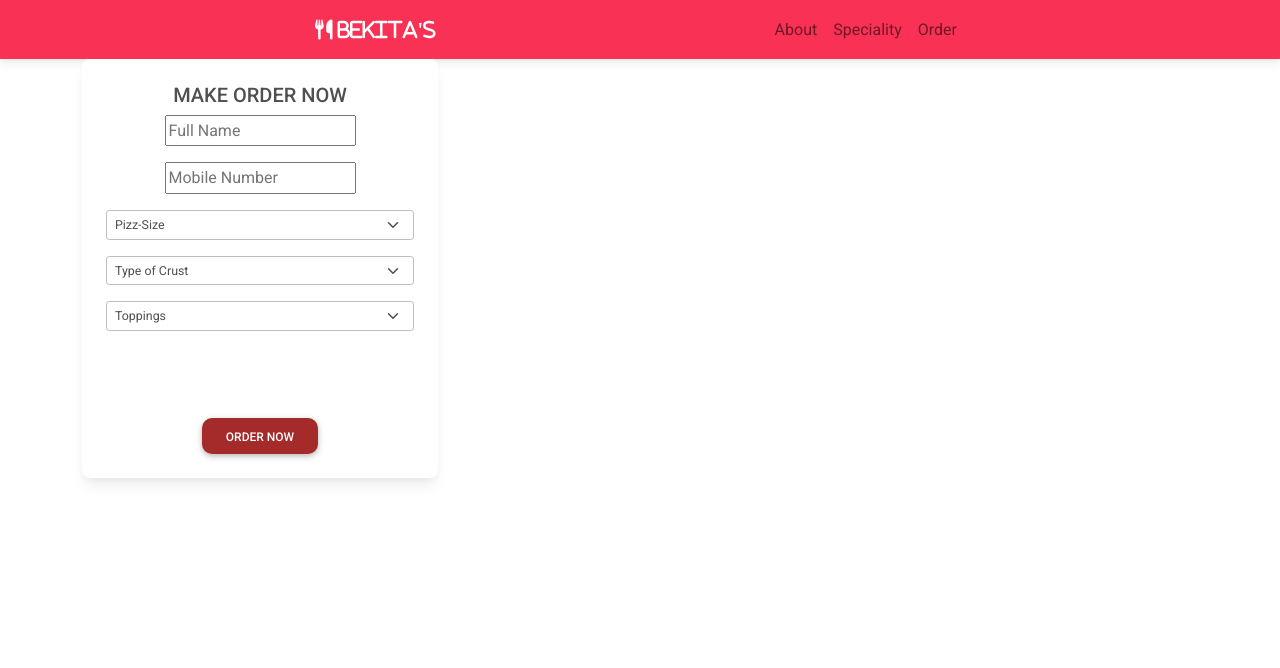
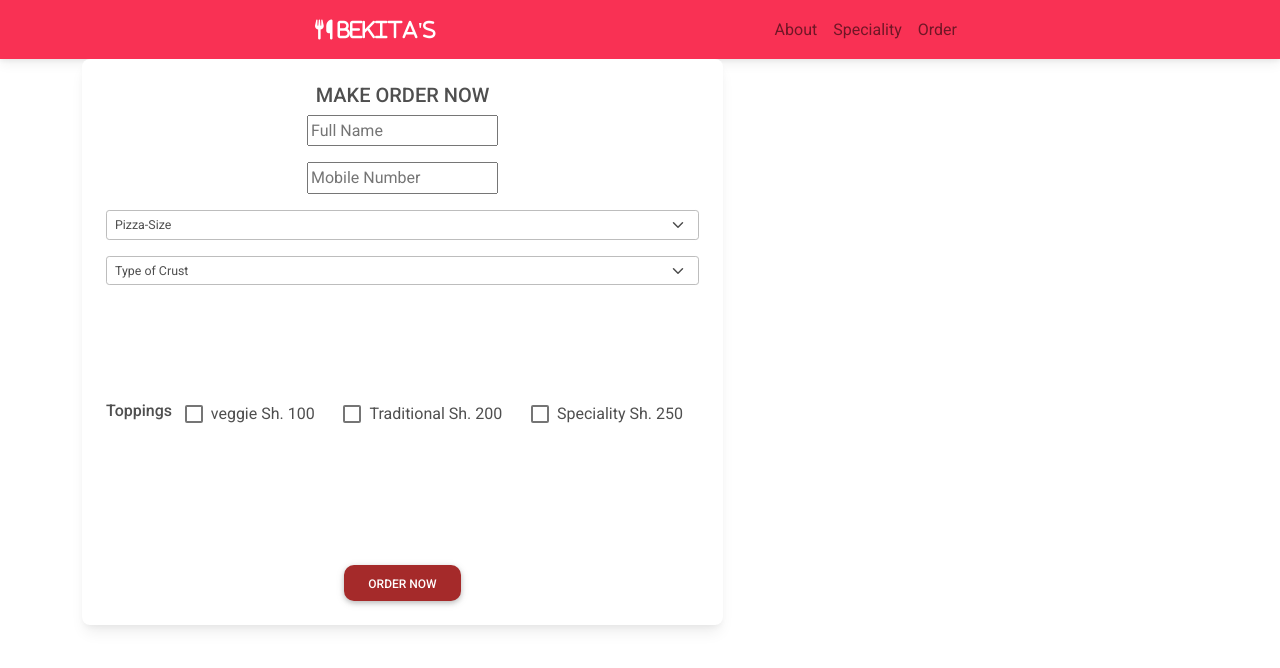
Before and after one commit to BECKY-OCHOLLA/Pizza-website, a plain HTML site: page order.html in a window 1280 px wide. Drawn offline with nearby package versions, Linux system fonts and the light colour scheme.

Commit message:
it will add variables to te bl

```diff
--- a/index.css
+++ b/index.css
@@ -101,3 +101,10 @@ h3{
     font-size: 20px;
     color: rgb(155, 132, 5);
 }
+.toppings{
+    display: flex;
+    justify-content: space-between;
+    padding-top: 100px;
+    border-color: maroon;
+    border: 10px;
+}
--- a/order.html
+++ b/order.html
@@ -43,9 +43,9 @@
 
         </div>
     </nav>
-    <div class="container">
+    <div class="container" id="form">
         <div class="row">
-            <div class="col-md-4 col-12 col-sm-6">
+            <div class="col-md-7 col-12 col-sm-6">
                 <div class="card h-100 text-center">
                     <div class="card-body">
                       <h5 class="card-title">MAKE ORDER NOW</h5>
@@ -57,8 +57,8 @@
                       </p>
                       <P>
                         <select class="form-select form-select-sm" id="size" aria-label=".form-select-sm example">
-                            <option selected>Pizz-Size</option>
-                            <option value="Large">Large.........Sh.1000</option>
+                            <option selected>Pizza-Size</option>
+                            <option id="" value="Large">Large.........Sh.1000</option>
                             <option value="Medium">Medium.........Sh.800</option>
                             <option value="Small">Small.........Sh.550</option>
 
@@ -74,15 +74,24 @@
 
                         </select>
                       </p>
-                      <p>
-                        <select class="form-select form-select-sm" id="toppings" aria-label=".form-select-sm example">
-                            <option selected>Toppings</option>
-                            <option value="Large">Vegan .........Sh.150</option>
-                            <option value="Medium">Traditional.........Sh.200</option>
-                            <option value="Small">Speciality.........Sh.250</option>
-
-                        </select>
-                      </p>
+                      <div class="toppings">
+                          <h6>Toppings</h6>
+                        <div class="form-check form-check-inline">
+                            <input class="form-check-input" type="checkbox" id="inlineCheckbox1" value="pepperoni" />
+                            <label class="form-check-label" for="inlineCheckbox1">veggie Sh.
+                                100</label>
+                        </div>
+                        <div class="form-check form-check-inline">
+                            <input class="form-check-input" type="checkbox" id="inlineCheckbox2" value="veges" />
+                            <label class="form-check-label" for="inlineCheckbox2">Traditional Sh.
+                                200</label>
+                        </div>
+                        <div class="form-check form-check-inline">
+                            <input class="form-check-input" type="checkbox" id="inlineCheckbox2" value="bacon" />
+                            <label class="form-check-label" for="inlineCheckbox2"> Speciality Sh.
+                                250</label>
+                        </div>
+                    </div>
                       <a style="margin-top: 23%;" href="#" class="btn">ORDER NOW</a>
                     </div>
 
```
Also changed, not shown: index.js (+16 -0 lines).
